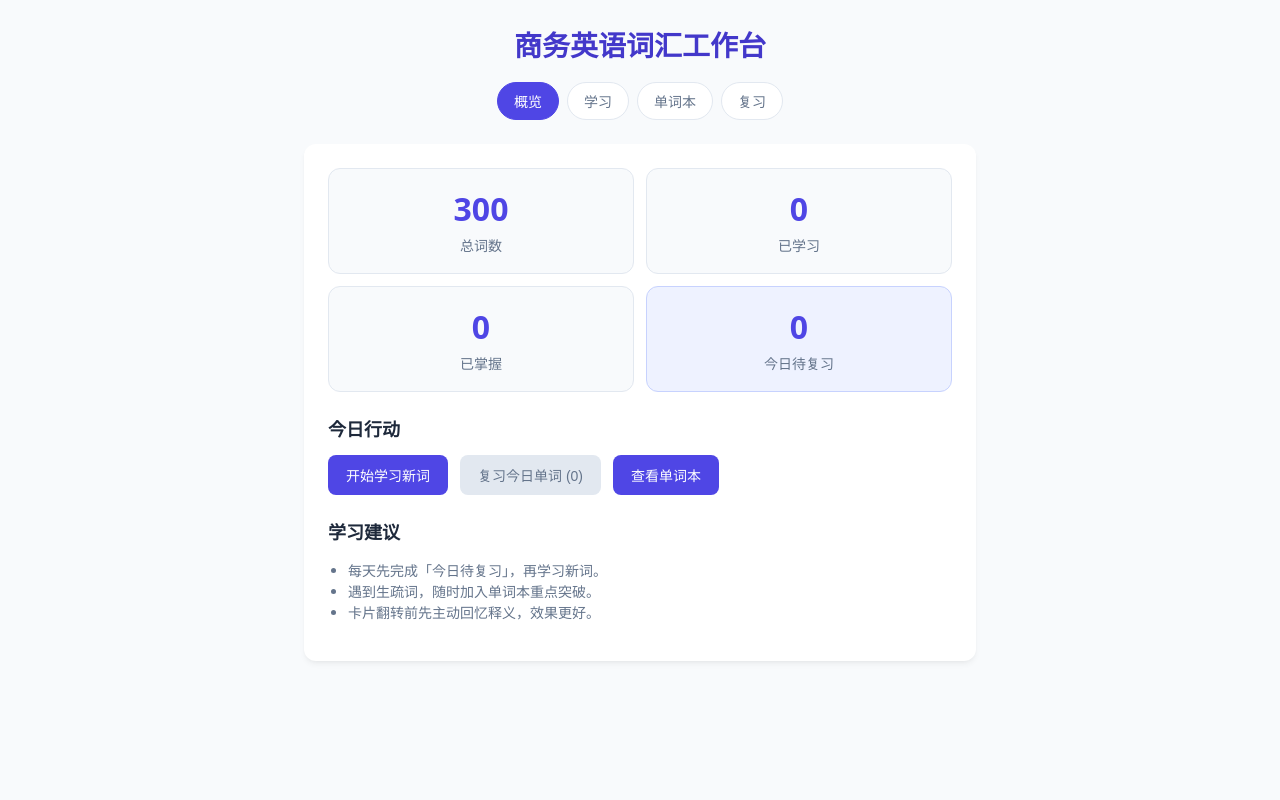
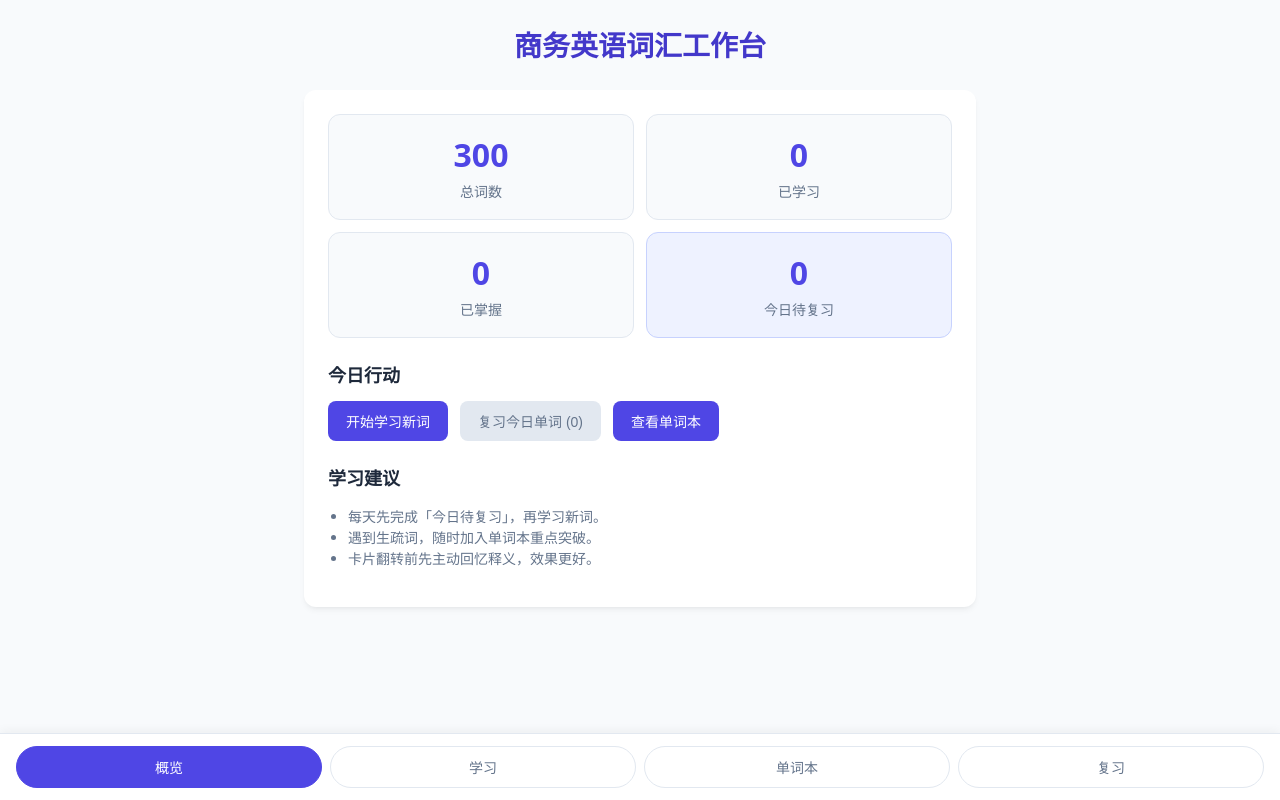
Before and after one commit to obcdengjianhao/business-english-workbench, a React (Vite) app: page / in a window 1280 px wide. Built offline with nearby package versions, Linux system fonts and the light colour scheme.

Commit message:
ui: move navigation from top to bottom

```diff
--- a/src/App.jsx
+++ b/src/App.jsx
@@ -112,17 +112,6 @@ export default function App() {
     <div className="app">
       <header className="app-header">
         <h1>商务英语词汇工作台</h1>
-        <nav className="app-nav">
-          {TABS.map((tab) => (
-            <button
-              key={tab.key}
-              className={activeTab === tab.key ? 'active' : ''}
-              onClick={() => setActiveTab(tab.key)}
-            >
-              {tab.label}
-            </button>
-          ))}
-        </nav>
       </header>
 
       <main className="app-main">
@@ -153,6 +142,18 @@ export default function App() {
           />
         )}
       </main>
+
+      <nav className="app-nav bottom-nav">
+        {TABS.map((tab) => (
+          <button
+            key={tab.key}
+            className={activeTab === tab.key ? 'active' : ''}
+            onClick={() => setActiveTab(tab.key)}
+          >
+            {tab.label}
+          </button>
+        ))}
+      </nav>
     </div>
   );
 }
--- a/src/index.css
+++ b/src/index.css
@@ -78,6 +78,39 @@ body {
   border-radius: var(--radius);
   box-shadow: var(--shadow);
   padding: 24px;
+  margin-bottom: 80px;
+}
+
+.bottom-nav {
+  position: fixed;
+  bottom: 0;
+  left: 0;
+  right: 0;
+  background: var(--surface);
+  border-top: 1px solid var(--border);
+  padding: 12px 16px;
+  box-shadow: 0 -2px 10px rgba(0, 0, 0, 0.05);
+  z-index: 100;
+}
+
+.bottom-nav button {
+  flex: 1;
+  padding: 10px 8px;
+  border: 1px solid var(--border);
+  background: var(--surface);
+  border-radius: 999px;
+  cursor: pointer;
+  font-size: 14px;
+  color: var(--text-muted);
+  transition: all 0.2s;
+  white-space: nowrap;
+}
+
+.bottom-nav button:hover,
+.bottom-nav button.active {
+  background: var(--primary);
+  color: #fff;
+  border-color: var(--primary);
 }
 
 /* Dashboard */
```
